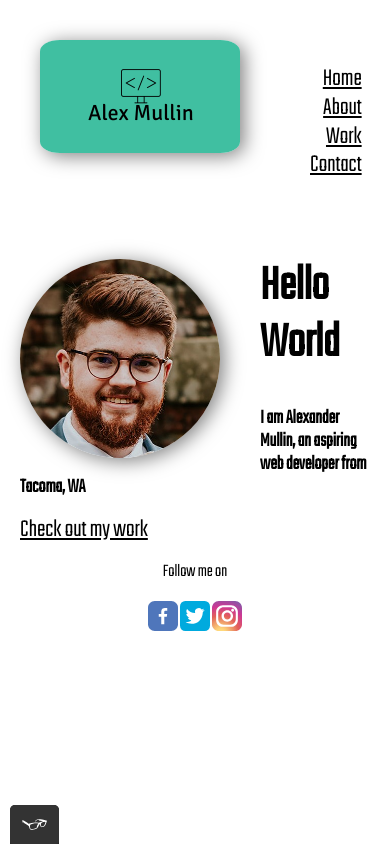
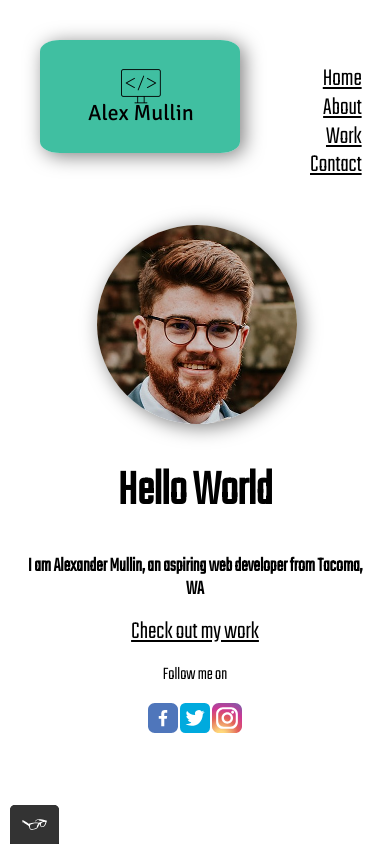
Before and after one commit to aemullin/Portfolio-website, a plain HTML site: page index.html in a window 390 px wide. Drawn offline with nearby package versions, Linux system fonts and the light colour scheme.

Commit message:
Fixed home page appearance on mobile devices
When testing my website across browsers and devices I found that my homepage looked crowded on mobile devices, so I added @media to change layout for mobile devices.

```diff
--- a/css/style.production.css
+++ b/css/style.production.css
@@ -65,6 +65,18 @@ body {
   width: 200px;
   margin-right: 40px;
   border-radius: 50%;
+}
+
+@media all and (max-width: 440px) {
+  .profilepic {
+    float: none;
+    position: relative;
+    left: 22px;
+  }
+
+  .profile {
+    text-align: center;
+  }
 }
 
 .profilepic {
--- a/css/styles.css
+++ b/css/styles.css
@@ -1,13 +1,3 @@
-/*
-Colors used
-
-Text Color : black;
-Secondary Text Color: White:
-Primary Color: #7C7C7C;
-Secondary Color: #616161;
-Button Color: #444545;
-*/
-
 :root {
   --text-color: black;
   --secondary-text-color: white;
@@ -77,6 +67,18 @@ body {
   width: 200px;
   margin-right: 40px;
   border-radius: 50%;
+}
+
+@media all and (max-width: 440px) {
+  .profilepic {
+    float: none;
+    position: relative;
+    left: 22px;
+  }
+
+  .profile {
+    text-align: center;
+  }
 }
 
 .profilepic,
```
Lines whose indentation alone changed are shown as unchanged.
